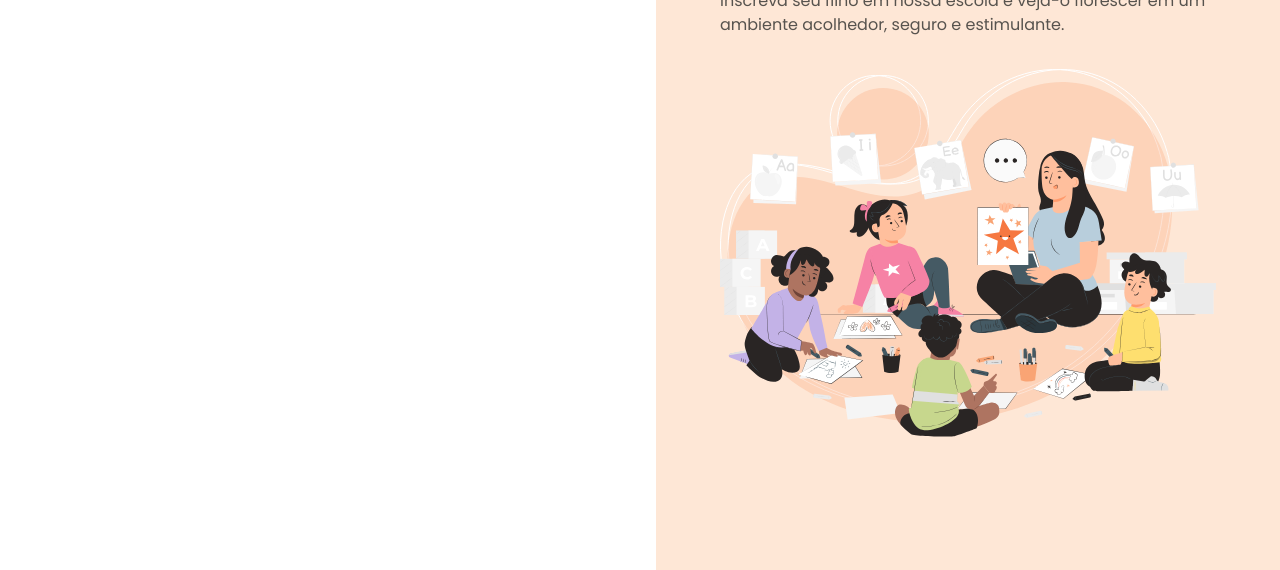
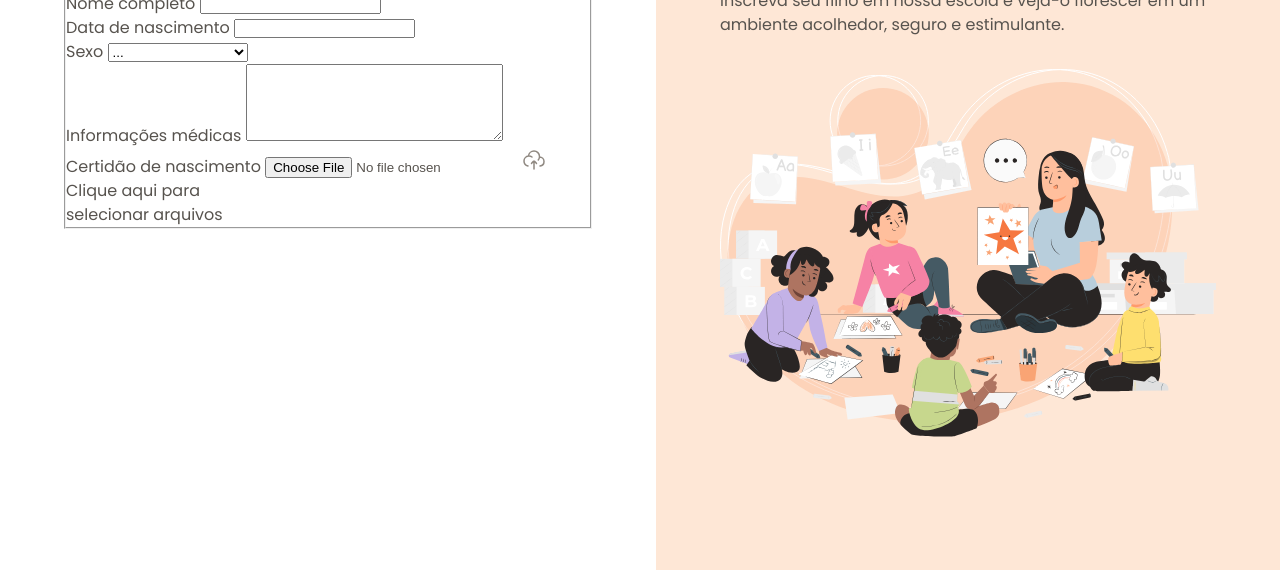
Before and after one commit to PcfSilva/04-formulario-escolar, a plain HTML site: page index.html in a window 1280 px wide. Shown: the part 230-800 px from the top of the page. Drawn offline with Linux system fonts and the light colour scheme.

Commit message:
Estrutura inicial do formulário

```diff
--- a/index.html
+++ b/index.html
@@ -22,6 +22,46 @@
                 <p>
                     Preencha os dados abaixo para matricular seu filho na escola de educação infantil Estrelas do Amanhã.
                 </p>
+
+                <form method="post" enctype="multipart/form-data">
+                    <fieldset class="child-info">
+                        <legend>Informações da criança</legend>
+
+                        <div class="input-wrapper">
+                            <label for="fullname">Nome completo</label>
+                            <input type="text" id="fullname" name="fullname">
+                        </div>
+
+                        <div class="input-wrapper">
+                            <label for="birth">Data de nascimento</label>
+                            <input type="text" id="birth" name="birth">
+                        </div>
+
+                        <div class="select-wrapper">
+                            <label for="gender">Sexo</label>
+                            <select id="gender" name="gender">
+                                <option value="#">...</option>
+                                <option value="male">Masculino</option>
+                                <option value="female">Feminino</option>
+                                <option value="na">Prefiro não informar</option>
+                            </select>
+                        </div>
+
+                        <div class="textarea-wrapper">
+                            <label for="medical-info">Informações médicas</label>
+                            <textarea name="medical-info" id="medical-info" cols="30" rows="5"></textarea>
+                        </div>
+
+                        <div class="droparea-wrapper">
+                            <label for="birth-file">Certidão de nascimento</label>
+                            <input type="file" name="birth-file" id="birth-file">
+                            <img src="assets/icon/cloud-upload.svg" alt="Ícone de nuvem de upload">
+                            <p>
+                                Clique aqui para <br> selecionar arquivos
+                            </p>
+                        </div>
+                    </fieldset>
+                </form>
             </div>
         </main>
 
```
